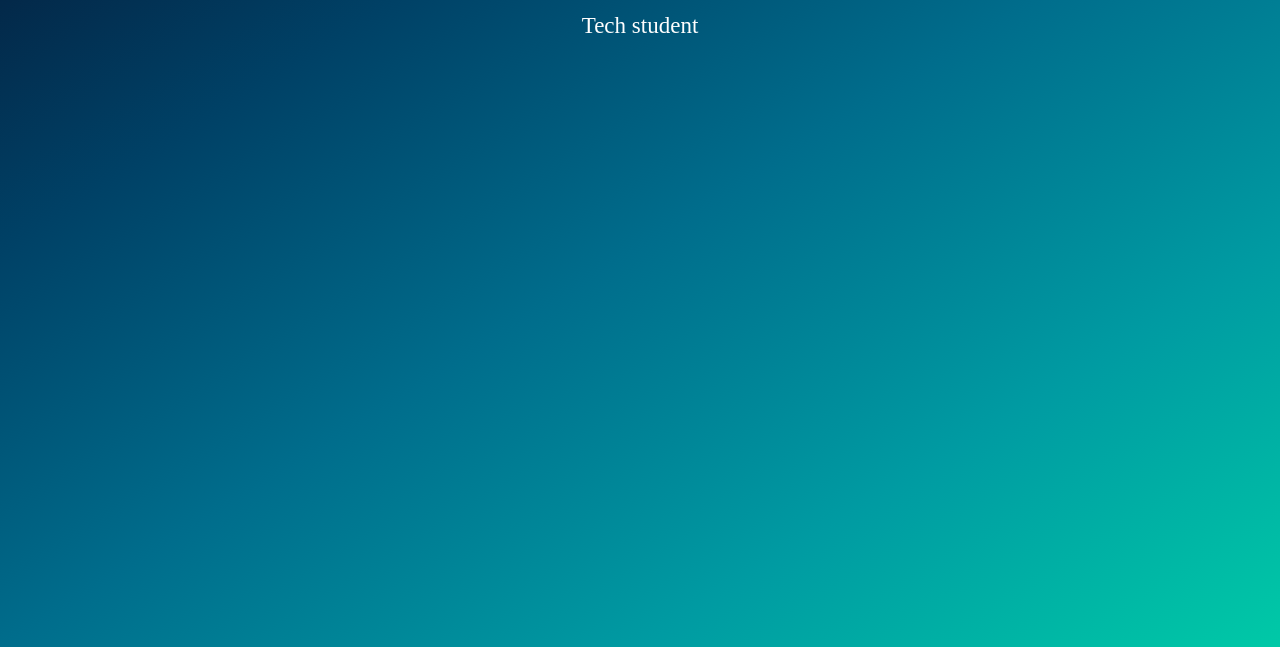
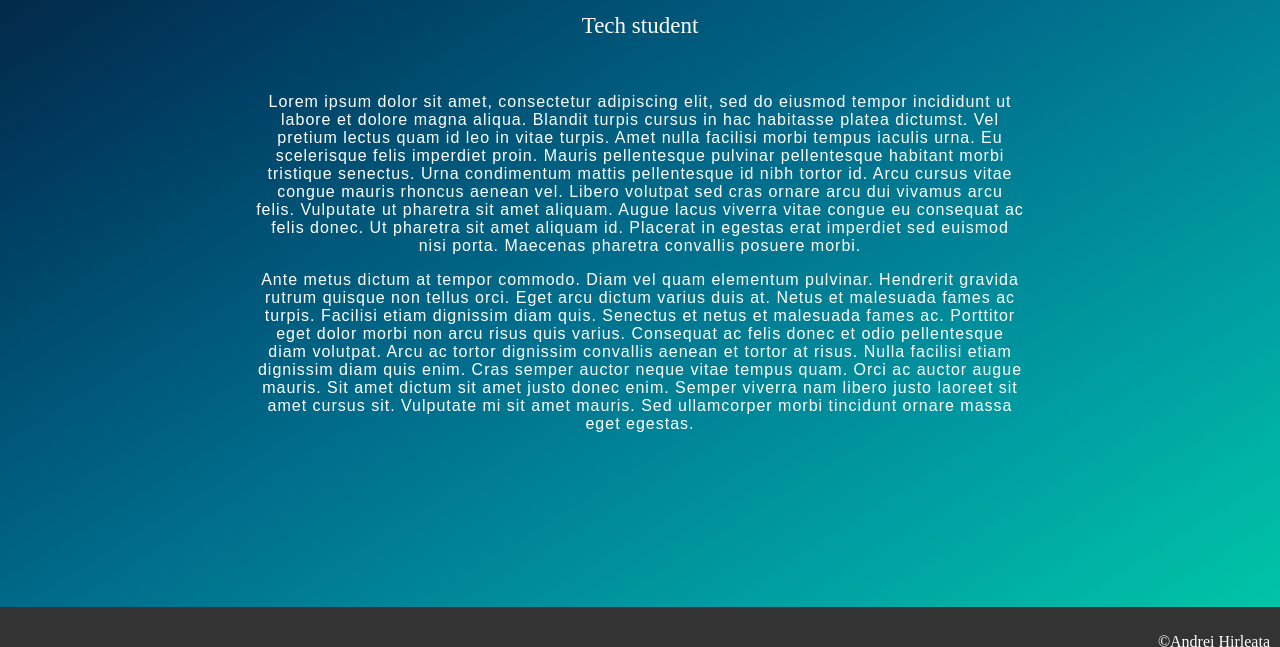
Before and after one commit to andreihirleata/my-portfolio, a website: page index.html in a window 1280 px wide. Shown: the part 153-800 px from the top of the page. Drawn offline with nearby package versions, Linux system fonts and the light colour scheme.

Commit message:
added main article

```diff
--- a/index.html
+++ b/index.html
@@ -16,7 +16,7 @@
             <ul>
 
                 <li class="social">
-                    <a href="#"><i class="fa fa-github"></i> </a>
+                    <a href="https://github.com/andreihirleata"><i class="fa fa-github"></i> </a>
                 </li>
 
                 <li class="social">
@@ -35,8 +35,34 @@
         <h1 class="name">Andrei Hirleata</h1>
         <h2 id="tech-student">Tech student</h2>
     </div>
+    <div class="main-content">
+        <article class="description">
+            <p>Lorem ipsum dolor sit amet, consectetur adipiscing elit, sed do eiusmod tempor incididunt ut labore et
+                dolore magna aliqua. Blandit turpis cursus in hac habitasse platea dictumst. Vel pretium lectus quam id
+                leo in vitae turpis. Amet nulla facilisi morbi tempus iaculis urna. Eu scelerisque felis imperdiet
+                proin. Mauris pellentesque pulvinar pellentesque habitant morbi tristique senectus. Urna condimentum
+                mattis pellentesque id nibh tortor id. Arcu cursus vitae congue mauris rhoncus aenean vel. Libero
+                volutpat sed cras ornare arcu dui vivamus arcu felis. Vulputate ut pharetra sit amet aliquam. Augue
+                lacus viverra vitae congue eu consequat ac felis donec. Ut pharetra sit amet aliquam id. Placerat in
+                egestas erat imperdiet sed euismod nisi porta. Maecenas pharetra convallis posuere morbi.
+            </p>
+            <p>
+                Ante metus dictum at tempor commodo. Diam vel quam elementum pulvinar. Hendrerit gravida rutrum quisque
+                non tellus orci. Eget arcu dictum varius duis at. Netus et malesuada fames ac turpis. Facilisi etiam
+                dignissim diam quis. Senectus et netus et malesuada fames ac. Porttitor eget dolor morbi non arcu risus
+                quis varius. Consequat ac felis donec et odio pellentesque diam volutpat. Arcu ac tortor dignissim
+                convallis aenean et tortor at risus. Nulla facilisi etiam dignissim diam quis enim. Cras semper auctor
+                neque vitae tempus quam. Orci ac auctor augue mauris. Sit amet dictum sit amet justo donec enim. Semper
+                viverra nam libero justo laoreet sit amet cursus sit. Vulputate mi sit amet mauris. Sed ullamcorper
+                morbi tincidunt ornare massa eget egestas.
+            </p>
+        </article>
+    </div>
 
 
+    <footer>
+        <p>©Andrei Hirleata</p>
+    </footer>
 
     <script src="https://ajax.googleapis.com/ajax/libs/jquery/1.11.2/jquery.min.js"></script>
     <script>
@@ -44,6 +70,7 @@
         $(function () {
             $('.toggleNav').on('click', function () {
                 $('.top-nav ul').toggleClass('open');
+                $('.top-nav li').toggleClass('open');
             });
         });
 
--- a/styles/style.css
+++ b/styles/style.css
@@ -3,7 +3,14 @@ html {
 }
 body {
   margin: 0;
-  background: linear-gradient(to right bottom, #051937, #004166, #006d8c, #009ba2, #00c9a7);
+  background: linear-gradient(
+    to right bottom,
+    #051937,
+    #004166,
+    #006d8c,
+    #009ba2,
+    #00c9a7
+  );
   height: 100vh;
 }
 .name {
@@ -23,6 +30,22 @@ body {
   font-weight: normal;
   line-height: 25px;
 }
+
+.main-content {
+  text-align: justify;
+  text-justify: inter-word;
+  margin: 0 auto;
+  width: 60%;
+  padding: 20px 10px;
+}
+
+.main-content p {
+  color: white;
+  letter-spacing: 1px;
+  text-align: center;
+  size: 10em;
+  font-family: 'Arial', Helvetica, sans-serif;
+}
 .toggleNav {
   display: none;
 }
@@ -32,17 +55,16 @@ a {
   font-weight: 100;
   letter-spacing: 2px;
   text-decoration: none;
-  padding: 20px 5px;
+  padding: 20px 0px;
   display: inline-block;
   width: 100%;
   text-align: center;
-  transition: all 0.5s;
 }
 
 a:hover {
   background: #4caf50;
+  transition: all 0.5s;
 }
-
 
 .toggleNav {
   background-color: #333;
@@ -62,6 +84,24 @@ a:hover {
   flex: 1 1 100%;
 }
 
+footer {
+  display: flex;
+  flex-direction: row-reverse;
+  background-color: #333;
+  left: 0;
+  bottom: 0;
+  width: 100%;
+  margin-right: 10%;
+  text-align: end;
+  height: 5vh;
+  position: fixed;
+}
+
+footer p {
+  color: white;
+  padding: 10px 10px;
+}
+
 @media all and (max-width: 500px) {
   .top-nav ul {
     display: none;
```
Also changed, not shown: build/style.css.
